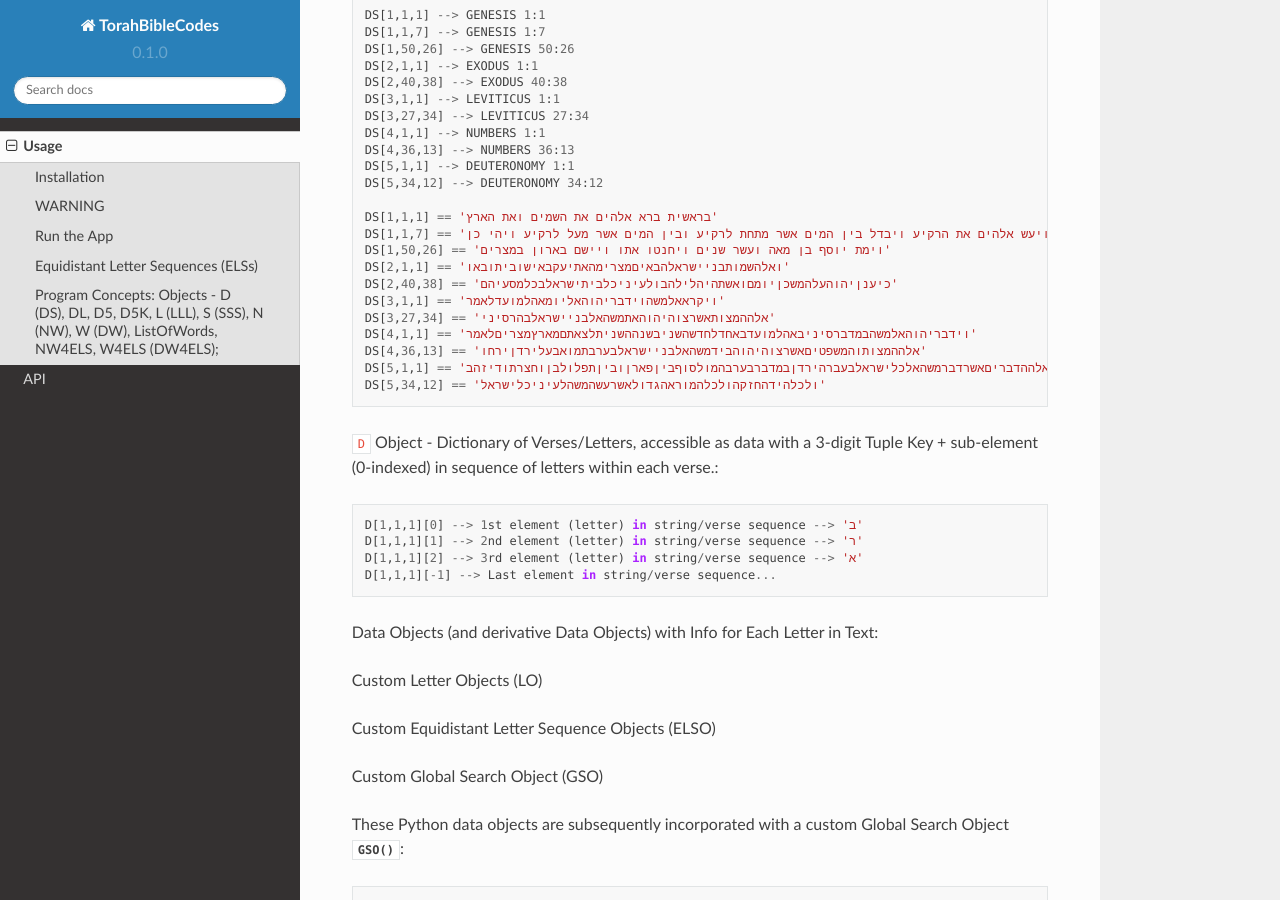
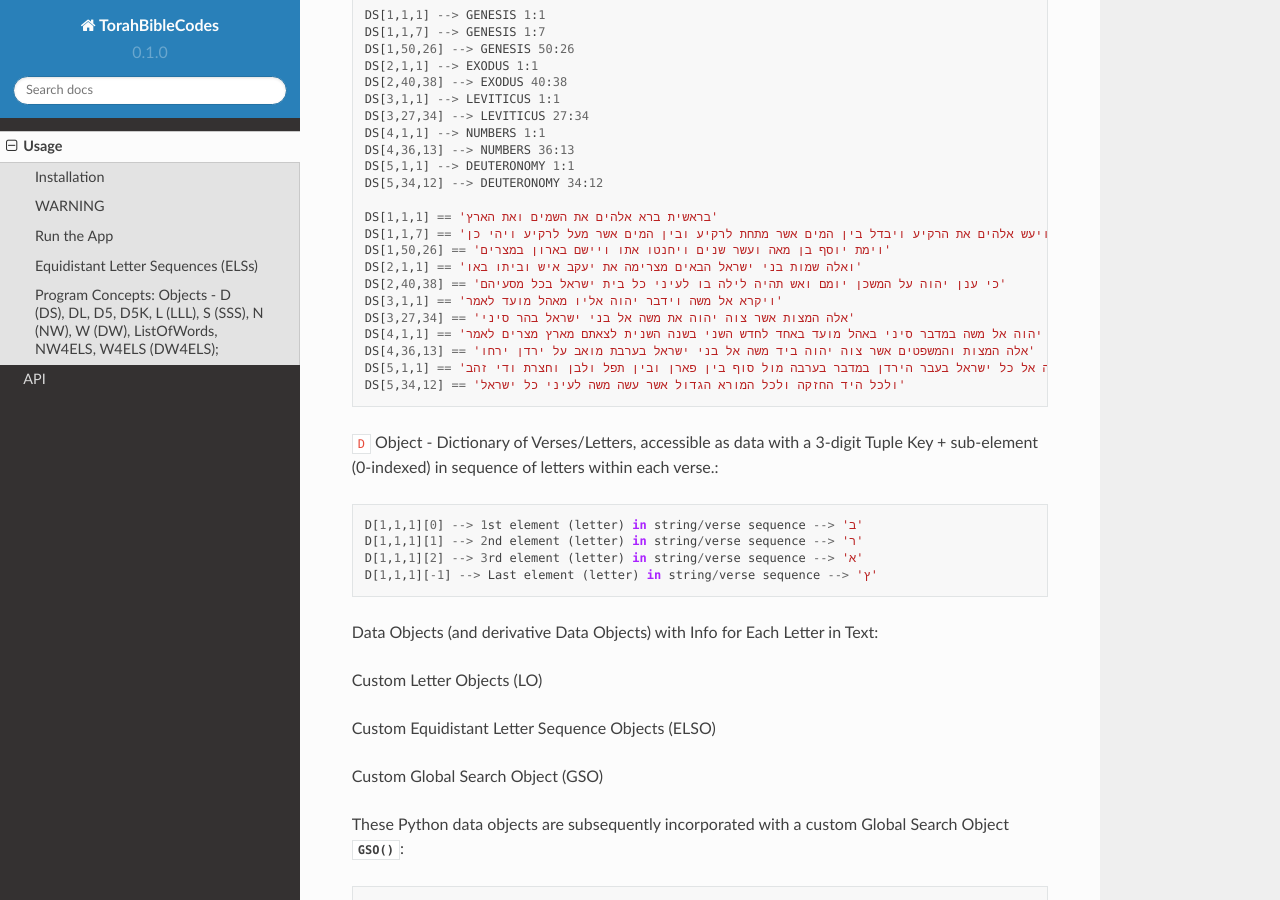
Before and after one commit to TorahBibleCodes/TorahBibleCodes_Sphinx, a Sphinx documentation site: the page built from docs/source/usage.rst, in a window 1280 px wide and 900 px high, scrolled down 4153 px. Built offline with Sphinx 7.4.7 and the Read the Docs theme 2.0.0, drawn with Linux system fonts in a browser that asks for light colours; some of the changed text lies outside the part shown.

Commit message:
Update usage.rst

```diff
--- a/docs/source/usage.rst
+++ b/docs/source/usage.rst
@@ -195,21 +195,21 @@ Each verse (and letter) of the thirty-nine (39) books of the Hebrew Bible is acc
    DS[1,1,1] == 'בראשית ברא אלהים את השמים ואת הארץ'
    DS[1,1,7] == 'ויעש אלהים את הרקיע ויבדל בין המים אשר מתחת לרקיע ובין המים אשר מעל לרקיע ויהי כן'
    DS[1,50,26] == 'וימת יוסף בן מאה ועשר שנים ויחנטו אתו ויישם בארון במצרים'
-   DS[2,1,1] == 'ואלהשמותבניישראלהבאיםמצרימהאתיעקבאישוביתובאו'
-   DS[2,40,38] == 'כיענןיהוהעלהמשכןיומםואשתהיהלילהבולעיניכלביתישראלבכלמסעיהם'
-   DS[3,1,1] == 'ויקראאלמשהוידבריהוהאליומאהלמועדלאמר'
-   DS[3,27,34] == 'אלההמצותאשרצוהיהוהאתמשהאלבניישראלבהרסיני'
-   DS[4,1,1] == 'וידבריהוהאלמשהבמדברסיניבאהלמועדבאחדלחדשהשניבשנההשניתלצאתםמארץמצריםלאמר'
-   DS[4,36,13] == 'אלההמצותוהמשפטיםאשרצוהיהוהבידמשהאלבניישראלבערבתמואבעלירדןירחו'
-   DS[5,1,1] == 'אלההדבריםאשרדברמשהאלכלישראלבעברהירדןבמדברבערבהמולסוףביןפארןוביןתפלולבןוחצרתודיזהב'
-   DS[5,34,12] == 'ולכלהידהחזקהולכלהמוראהגדולאשרעשהמשהלעיניכלישראל'
+   DS[2,1,1] == 'ואלה שמות בני ישראל הבאים מצרימה את יעקב איש וביתו באו'
+   DS[2,40,38] == 'כי ענן יהוה על המשכן יומם ואש תהיה לילה בו לעיני כל בית ישראל בכל מסעיהם'
+   DS[3,1,1] == 'ויקרא אל משה וידבר יהוה אליו מאהל מועד לאמר'
+   DS[3,27,34] == 'אלה המצות אשר צוה יהוה את משה אל בני ישראל בהר סיני'
+   DS[4,1,1] == 'וידבר יהוה אל משה במדבר סיני באהל מועד באחד לחדש השני בשנה השנית לצאתם מארץ מצרים לאמר'
+   DS[4,36,13] == 'אלה המצות והמשפטים אשר צוה יהוה ביד משה אל בני ישראל בערבת מואב על ירדן ירחו'
+   DS[5,1,1] == 'אלה הדברים אשר דבר משה אל כל ישראל בעבר הירדן במדבר בערבה מול סוף בין פארן ובין תפל ולבן וחצרת ודי זהב'
+   DS[5,34,12] == 'ולכל היד החזקה ולכל המורא הגדול אשר עשה משה לעיני כל ישראל'
 
 ``D`` Object - Dictionary of Verses/Letters, accessible as data with a 3-digit Tuple Key + sub-element (0-indexed) in sequence of letters within each verse.::
 
    D[1,1,1][0] --> 1st element (letter) in string/verse sequence --> 'ב'
    D[1,1,1][1] --> 2nd element (letter) in string/verse sequence --> 'ר'
    D[1,1,1][2] --> 3rd element (letter) in string/verse sequence --> 'א'
-   D[1,1,1][-1] --> Last element in string/verse sequence...
+   D[1,1,1][-1] --> Last element (letter) in string/verse sequence --> 'ץ'
 
 Data Objects (and derivative Data Objects) with Info for Each Letter in Text:
 
```
Also changed, not shown: other parts of docs/source/usage.rst (+2 -2 lines).
